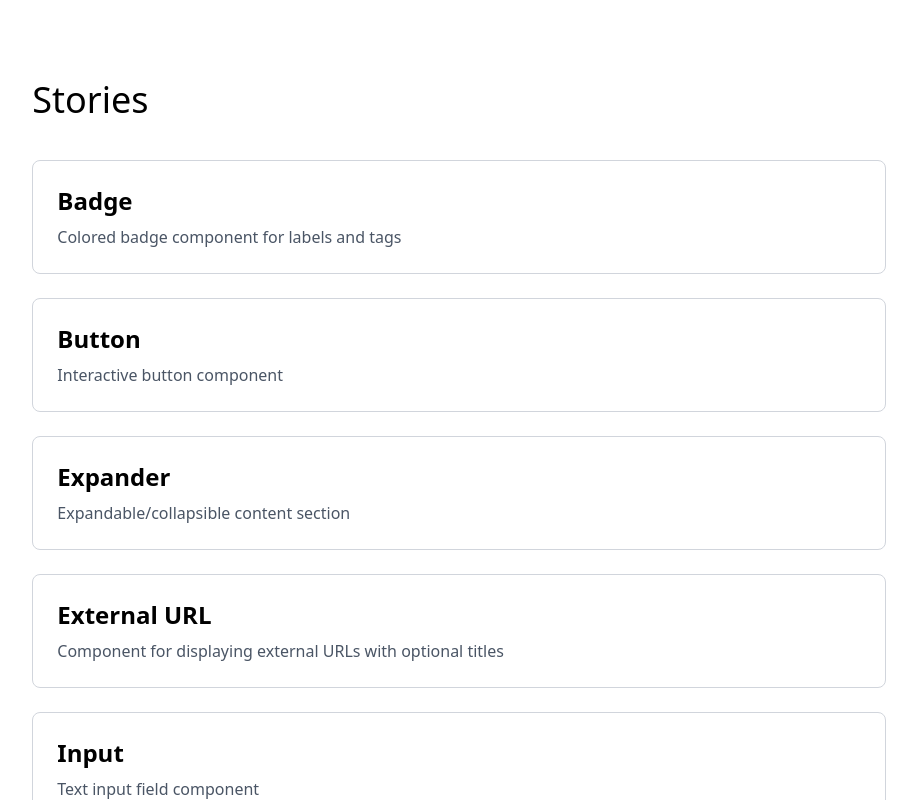
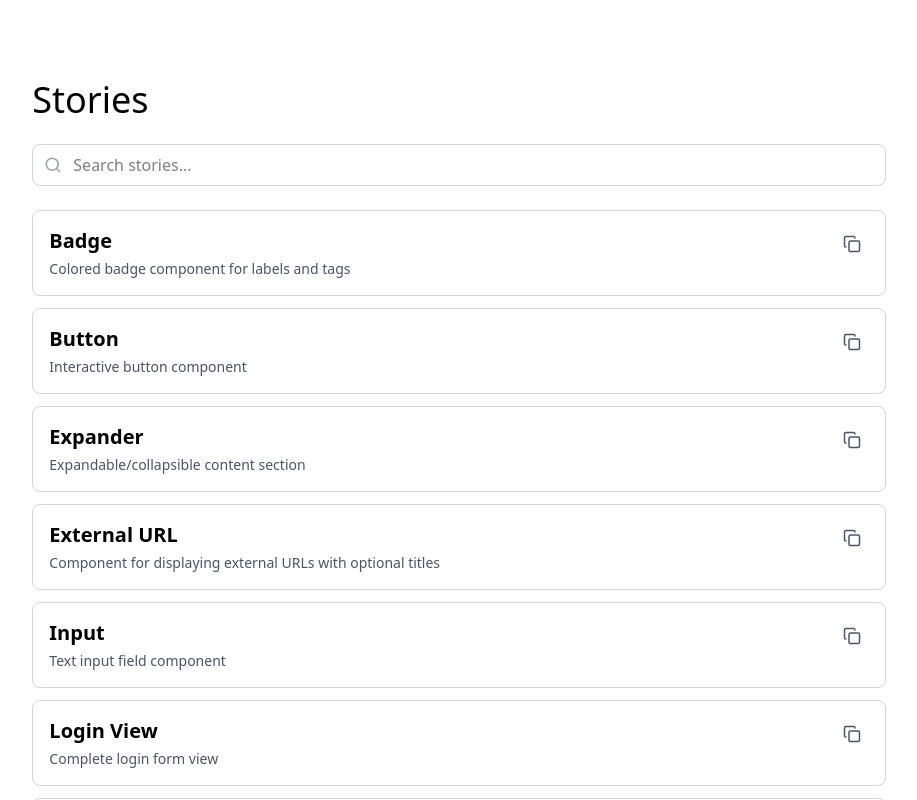
Before and after one commit to marcjulianschwarz/lib, a React (Vite) app in the folder react-components/: page / in a window 1280 px wide. Shown: the top 800 px of the page, without its empty margins (181-1098 px from the left). Built offline with nearby package versions, Linux system fonts and the light colour scheme.

Commit message:
add search and copy button for source

```diff
--- a/react-components/src/data/stories.ts
+++ b/react-components/src/data/stories.ts
@@ -12,66 +12,89 @@ import TableStory from "@/stories/TableStory";
 import UploadAreaStory from "@/stories/UploadAreaStory";
 import { type Story } from "@/types/story";
 
+import badgeSource from "@/components/Badge/Badge.tsx?raw";
+import buttonSource from "@/components/Button/Button.tsx?raw";
+import expanderSource from "@/components/Expander/Expander.tsx?raw";
+import externalUrlSource from "@/components/ExternalUrl/ExternalUrl.tsx?raw";
+import inputSource from "@/components/Input/Input.tsx?raw";
+import loginViewSource from "@/views/LoginView.tsx?raw";
+import modalSource from "@/components/Modal/Modal.tsx?raw";
+import registerViewSource from "@/views/RegisterView.tsx?raw";
+import searchBarSource from "@/components/SearchBar/SearchBar.tsx?raw";
+import sidebarSource from "@/components/Sidebar/Sidebar.tsx?raw";
+import tableSource from "@/components/Table/Table.tsx?raw";
+import uploadAreaSource from "@/components/UploadArea/UploadArea.tsx?raw";
+
 export const stories: Story[] = [
   {
     id: "badge",
     title: "Badge",
     description: "Colored badge component for labels and tags",
     component: BadgeStory,
+    componentSource: badgeSource,
   },
   {
     id: "button",
     title: "Button",
     description: "Interactive button component",
     component: ButtonStory,
+    componentSource: buttonSource,
   },
   {
     id: "expander",
     title: "Expander",
     description: "Expandable/collapsible content section",
     component: ExpanderStory,
+    componentSource: expanderSource,
   },
   {
     id: "external-url",
     title: "External URL",
     description: "Component for displaying external URLs with optional titles",
     component: ExternalUrlStory,
+    componentSource: externalUrlSource,
   },
   {
     id: "input",
     title: "Input",
     description: "Text input field component",
     component: InputStory,
+    componentSource: inputSource,
   },
   {
     id: "login-view",
     title: "Login View",
     description: "Complete login form view",
     component: LoginViewStory,
+    componentSource: loginViewSource,
   },
   {
     id: "modal",
     title: "Modal",
     description: "Modal dialog component with custom content",
     component: ModalStory,
+    componentSource: modalSource,
   },
   {
     id: "register-view",
     title: "Register View",
     description: "Complete registration form view",
     component: RegisterViewStory,
+    componentSource: registerViewSource,
   },
   {
     id: "search-bar",
     title: "Search Bar",
     description: "Search input component with icon",
     component: SearchBarStory,
+    componentSource: searchBarSource,
   },
   {
     id: "sidebar",
     title: "Sidebar",
     description: "Navigation sidebar component",
     component: SidebarStory,
+    componentSource: sidebarSource,
     fullPage: true,
   },
   {
@@ -79,11 +102,13 @@ export const stories: Story[] = [
     title: "Table",
     description: "Data table component with sorting and filtering",
     component: TableStory,
+    componentSource: tableSource,
   },
   {
     id: "upload-area",
     title: "Upload Area",
     description: "Drag and drop file upload component",
     component: UploadAreaStory,
+    componentSource: uploadAreaSource,
   },
 ];
--- a/react-components/src/pages/home/page.tsx
+++ b/react-components/src/pages/home/page.tsx
@@ -1,21 +1,69 @@
+import SearchBar from "@/components/SearchBar/SearchBar";
 import { stories } from "@/data/stories";
+import { Check, Copy } from "lucide-react";
+import { useState } from "react";
 import { Link } from "react-router";
 
 export default function HomePage() {
+  const [searchQuery, setSearchQuery] = useState("");
+  const [copiedId, setCopiedId] = useState<string | null>(null);
+
+  const filteredStories = stories.filter(
+    (story) =>
+      story.title.toLowerCase().includes(searchQuery.toLowerCase()) ||
+      story.description?.toLowerCase().includes(searchQuery.toLowerCase()),
+  );
+
+  const handleCopy = async (
+    e: React.MouseEvent,
+    storyId: string,
+    source: string,
+  ) => {
+    e.preventDefault();
+    e.stopPropagation();
+    await navigator.clipboard.writeText(source);
+    setCopiedId(storyId);
+    setTimeout(() => setCopiedId(null), 2000);
+  };
+
   return (
     <div className="w-8/12 m-auto mt-20">
-      <h1 className="text-4xl mb-10!">Stories</h1>
-      <div className="flex flex-col gap-6">
-        {stories.map((story) => (
+      <h1 className="text-4xl mb-6!">Stories</h1>
+      <SearchBar
+        placeholder="Search stories..."
+        value={searchQuery}
+        onChange={(value) => setSearchQuery(value)}
+      />
+      <div className="flex flex-col gap-3 mt-6">
+        {filteredStories.map((story) => (
           <Link
             key={story.id}
             to={`/story/${story.id}`}
-            className="border border-gray-300 rounded-lg p-6 hover:border-gray-400 hover:shadow-md transition-all"
+            className="border border-gray-300 rounded-lg p-4 hover:border-gray-400 hover:shadow-md transition-all relative"
           >
-            <h2 className="text-2xl font-semibold mb-2">{story.title}</h2>
-            {story.description && (
-              <p className="text-gray-600">{story.description}</p>
-            )}
+            <div className="flex items-start justify-between gap-4">
+              <div className="flex-1">
+                <h2 className="text-xl font-semibold mb-1">{story.title}</h2>
+                {story.description && (
+                  <p className="text-gray-600 text-sm">{story.description}</p>
+                )}
+              </div>
+              {story.componentSource && (
+                <button
+                  onClick={(e) =>
+                    handleCopy(e, story.id, story.componentSource!)
+                  }
+                  className="p-2 hover:bg-gray-100 rounded transition-colors flex-shrink-0"
+                  title="Copy component code"
+                >
+                  {copiedId === story.id ? (
+                    <Check size={18} className="text-green-600" />
+                  ) : (
+                    <Copy size={18} className="text-gray-600" />
+                  )}
+                </button>
+              )}
+            </div>
           </Link>
         ))}
       </div>
--- a/react-components/src/pages/story/page.tsx
+++ b/react-components/src/pages/story/page.tsx
@@ -1,9 +1,21 @@
+import Button from "@/components/Button/Button";
 import { stories } from "@/data/stories";
+import { Check, Copy } from "lucide-react";
+import { useState } from "react";
 import { Link, useParams } from "react-router";
 
 export default function StoryPage() {
   const { id } = useParams<{ id: string }>();
   const story = stories.find((s) => s.id === id);
+  const [copied, setCopied] = useState(false);
+
+  const handleCopy = async () => {
+    if (story?.componentSource) {
+      await navigator.clipboard.writeText(story.componentSource);
+      setCopied(true);
+      setTimeout(() => setCopied(false), 2000);
+    }
+  };
 
   if (!story) {
     return (
@@ -27,7 +39,24 @@ export default function StoryPage() {
       <Link to="/" className="text-blue-600 hover:underline mb-6 block">
         ← Back to Stories
       </Link>
-      <h1 className="text-4xl mb-4!">{story.title}</h1>
+      <div className="flex items-center justify-between mb-4">
+        <h1 className="text-4xl">{story.title}</h1>
+        {story.componentSource && (
+          <Button onClick={handleCopy} className="flex items-center gap-2">
+            {copied ? (
+              <>
+                <Check size={16} />
+                Copied!
+              </>
+            ) : (
+              <>
+                <Copy size={16} />
+                Copy Code
+              </>
+            )}
+          </Button>
+        )}
+      </div>
       {story.description && (
         <p className="text-gray-600 mb-10">{story.description}</p>
       )}
--- a/react-components/src/types/story.ts
+++ b/react-components/src/types/story.ts
@@ -6,4 +6,5 @@ export interface Story {
   description?: string;
   component: ComponentType;
   fullPage?: boolean;
+  componentSource?: string;
 }
```
